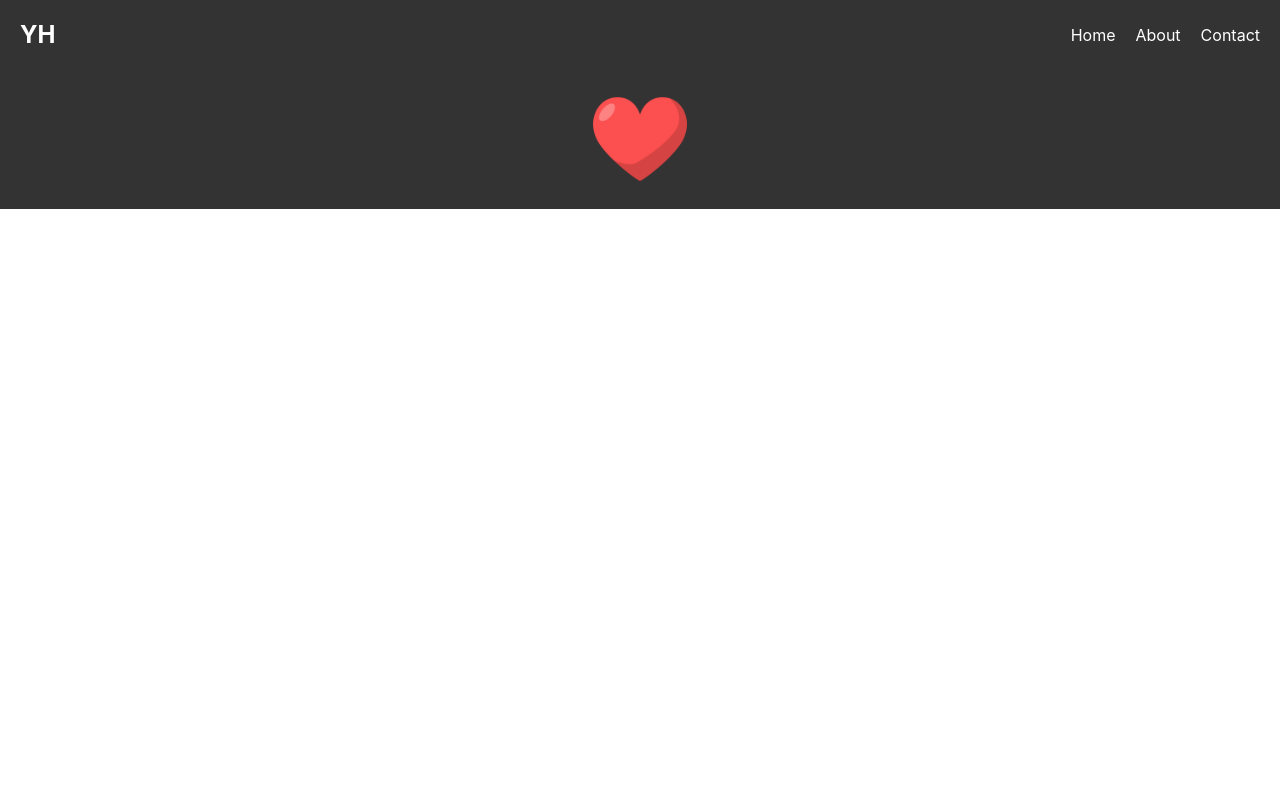
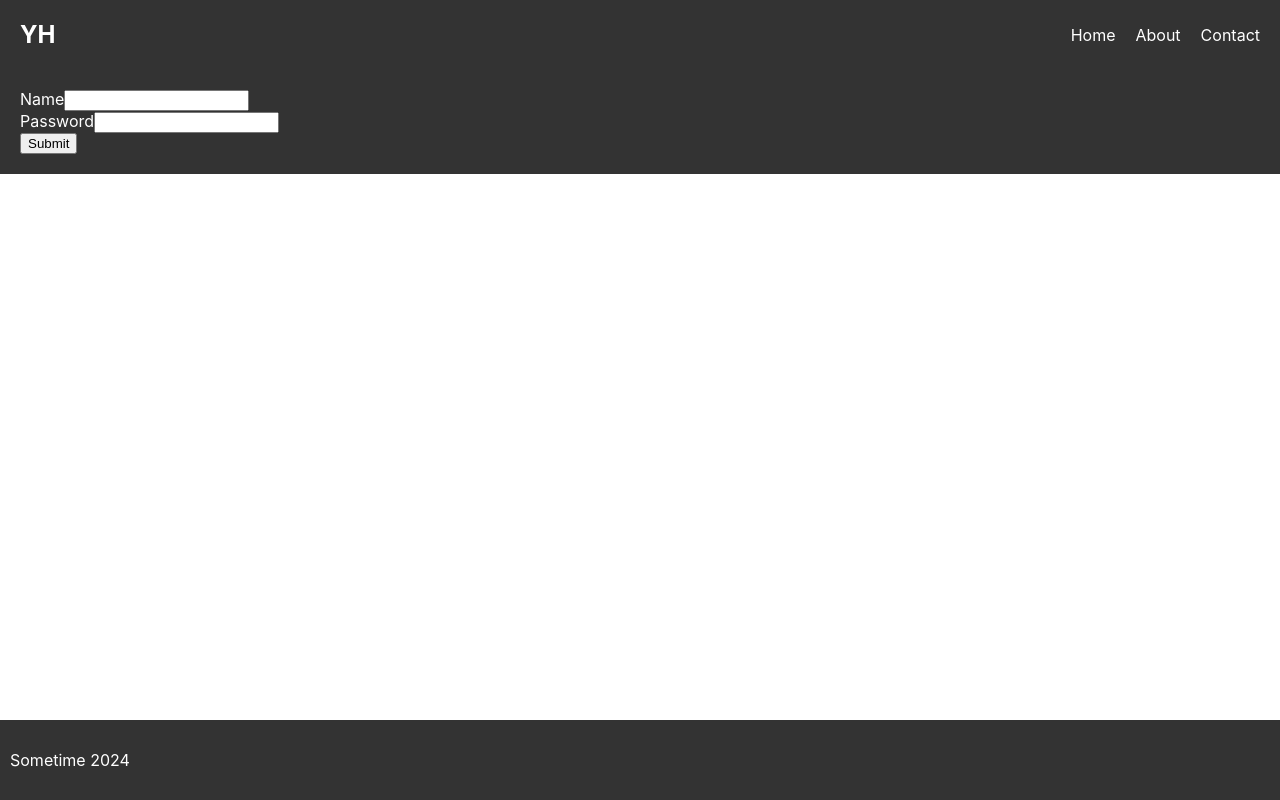
Before and after one commit to Anokh1/YH, a React (Create React App) app: page / in a window 1280 px wide. Built offline with nearby package versions, Linux system fonts and the light colour scheme.

Commit message:
Update: implement footer

```diff
--- a/src/App.tsx
+++ b/src/App.tsx
@@ -1,13 +1,18 @@
 // src/App.tsx
 import React from 'react';
+// import "primereact/resources/themes/saga-blue/theme.css";
+// import "primereact/resources/primereact.min.css";
+// import "primeicons/primeicons.css";
 import Home from './pages/Home';
 import Navbar from './components/Navbar';
+import Footer from './components/Footer';
 
 const App: React.FC = () => {
     return (
         <div className="App">
             <Navbar />
             <Home />
+            <Footer />
         </div>
     );
 };
--- /dev/null
+++ b/src/components/Footer.tsx
@@ -0,0 +1,15 @@
+import React from 'react';
+import '../styles/Footer.css';
+
+
+const Footer: React.FC = () => {
+  return (
+    <footer className="footer">
+      <div className="container">
+        <span className="text-muted">Sometime 2024</span>
+      </div>
+    </footer>
+  );
+};
+
+export default Footer;
--- /dev/null
+++ b/src/components/HomeForm.tsx
@@ -0,0 +1,44 @@
+// HomeForm.tsx
+import React, { useState } from 'react';
+import { InputText } from 'primereact/inputtext';
+import { Password } from 'primereact/password';
+import { Button } from 'primereact/button';
+import '../styles/HomeForm.css'
+
+interface HomeFormProps {
+    onSubmit: (formData: { name: string; password: string }) => void;
+}
+
+const HomeForm: React.FC<HomeFormProps> = ({ onSubmit }) => {
+    const [name, setName] = useState('');
+    const [password, setPassword] = useState('');
+
+    const handleNameChange = (e: React.ChangeEvent<HTMLInputElement>) => {
+        setName(e.target.value);
+    };
+
+    const handlePasswordChange = (e: React.ChangeEvent<HTMLInputElement>) => {
+        setPassword(e.target.value);
+    };
+
+    const handleSubmit = (e: React.FormEvent) => {
+        e.preventDefault();
+        onSubmit({ name, password });
+    };
+
+    return (
+        <form onSubmit={handleSubmit}>
+            <div className="p-field">
+                <label htmlFor="name">Name</label>
+                <InputText id="name" value={name} onChange={handleNameChange} />
+            </div>
+            <div className="p-field">
+                <label htmlFor="password">Password</label>
+                <Password id="password" value={password} onChange={handlePasswordChange} />
+            </div>
+            <Button type="submit" label="Submit" />
+        </form>
+    );
+};
+
+export default HomeForm;
--- a/src/pages/Home.tsx
+++ b/src/pages/Home.tsx
@@ -2,13 +2,17 @@
 import React from 'react';
 import '../styles/Home.css'; // Import custom CSS file for homepage styling
 import HeartAnimation from '../components/HeartAnimation';
+import HomeForm from '../components/HomeForm';
 
 const Home: React.FC = () => {
+    const handleSubmit = (formData: { name: string; password: string }) => {
+        // Handle form submission here
+        console.log('Form submitted with data:', formData);
+    };
     return (
         <div className="home-container"> {/* Apply custom class */}
-            {/* <h1>Welcome to My Website</h1> */}
-            {/* <p>This is the homepage of my website.</p> */}
-            <HeartAnimation />
+            {/* <HeartAnimation /> */}
+            <HomeForm onSubmit={handleSubmit} />
         </div>
     );
 };
--- /dev/null
+++ b/src/styles/Footer.css
@@ -0,0 +1,19 @@
+.footer {
+    position: fixed;
+    background-color: #333; /* Example background color */
+    padding: 20px 0;
+    width: 100%;
+    color: #fff;
+    bottom: 0;
+    left: 0;
+}
+
+.container {
+    display: flex;
+    flex-direction: column;
+    padding: 10px;
+}
+
+.content {
+    flex: 1;
+}
--- /dev/null
+++ b/src/styles/HomeForm.css
@@ -0,0 +1,26 @@
+/* HomeForm.css */
+.form-container {
+    max-width: 300px;
+    margin: 0 auto;
+}
+
+.form-container form {
+    display: flex;
+    flex-direction: column;
+}
+
+.form-container .p-field {
+    margin-bottom: 20px;
+}
+
+.form-container label {
+    margin-bottom: 5px;
+}
+
+.form-container .p-inputtext {
+    width: 100%;
+}
+
+.form-container .p-password {
+    width: 100%;
+}
```
